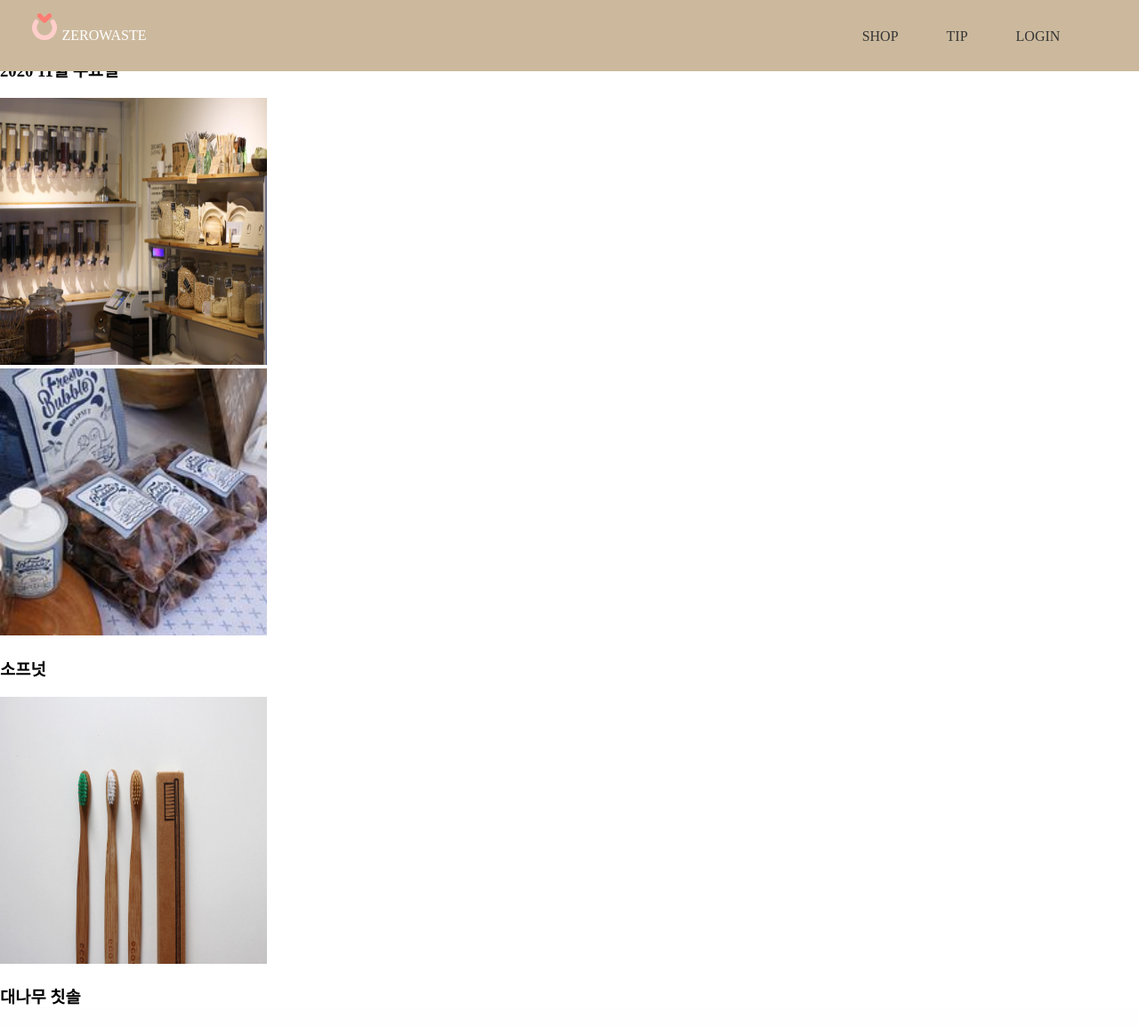
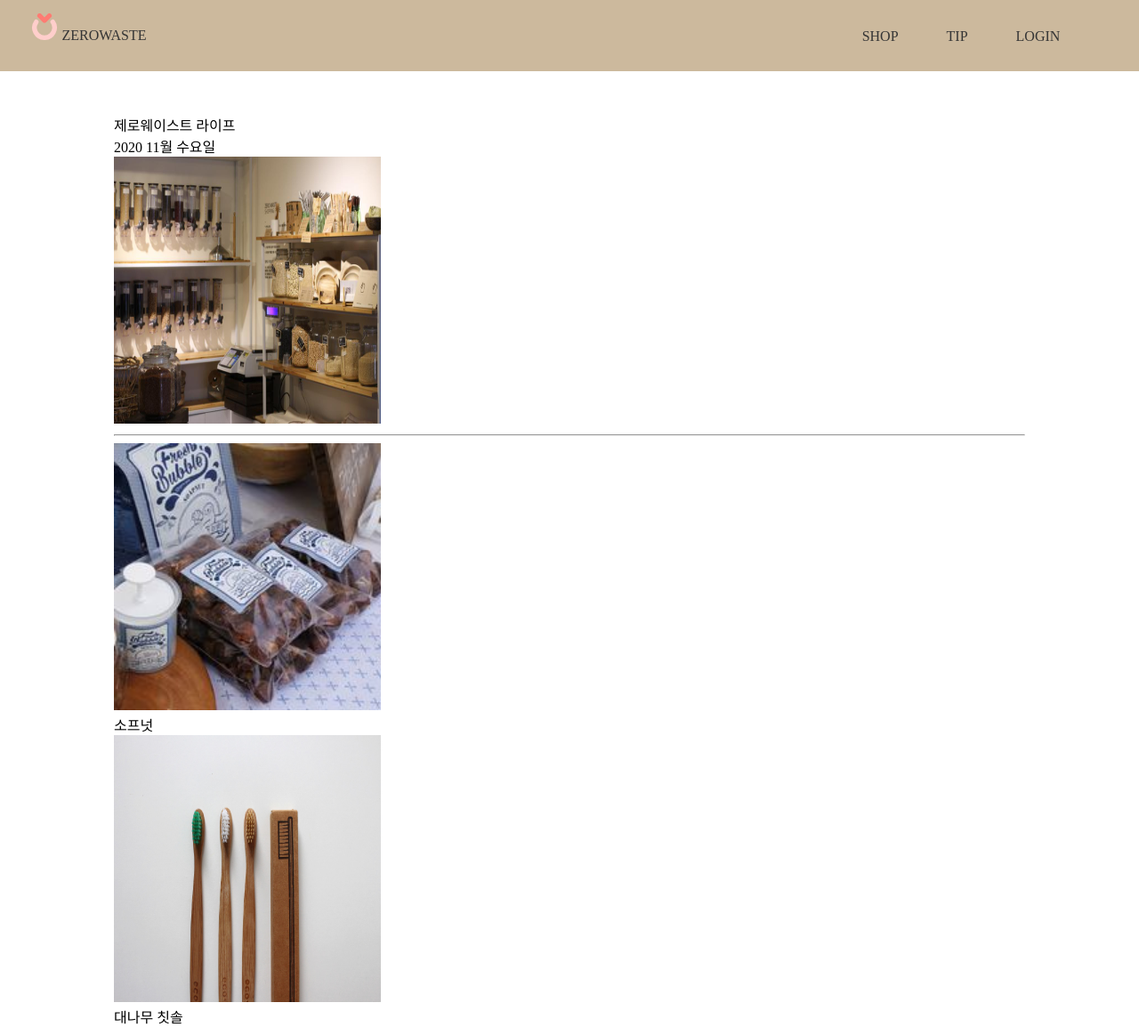
Before and after one commit to Kim-jisoo11/Finalzebra, a Django app: page /tip/1 in a window 1280 px wide. Shown: the whole page at 89% size. Before the commit the page ends 1129 px from the top, so only its background shows below. Run offline with Django 3.2, Linux system fonts and the light colour scheme; data comes from the database, SQL or seed files in the repository; both versions use the stored data as it was after the commit.

Commit message:
tip_detail.css 추가

```diff
--- /dev/null
+++ b/zebraproject/zebraapp/static/css/tip_detail.css
@@ -0,0 +1,3 @@
+.grid-container {
+    margin: 10%;
+}
--- a/zebraproject/zebraapp/templates/tip_detail.html
+++ b/zebraproject/zebraapp/templates/tip_detail.html
@@ -2,21 +2,21 @@
 {% load static %}
 {% block title %}팁{% endblock %}
 
-{% block link %}{% static 'css/tip.css' %}{% endblock %}
+{% block link %}{% static 'css/tip_detail.css' %}{% endblock %}
 
 {% block content %}
+<div class="grid-container">
+    <div class="title">{{tip.title}}</div>
+    <div class="">{{tip.pub_date|date:"Y M D"}}</div>
+    <img src="{{ tip.cover.url }}" width="300px" height="300px" alt="tipimage">
 
-<h3>{{tip.title}}</h3>
-<h3>{{tip.pub_date|date:"Y M D"}}</h3>
-<img src="{{ tip.cover.url }}" width="300px" height="300px" alt="tipimage">
+    <hr>
 
-<br>
+    {% for body in tip.tipbody_set.all %}
 
-{% for body in tip.tipbody_set.all %}
+    <img src="{{ body.image.url }}" class="img" width="300px" height="300px" alt="Responsive image">
+    <div class="body">{{body.body}}</div>
 
-<img src="{{ body.image.url }}" class="img" width="300px" height="300px" alt="Responsive image">
-<h3>{{body.body}}</h3>
-
-{% endfor %}
-
+    {% endfor %}
+</div>
 {% endblock content %}
```
Also changed, not shown: zebraproject/db.sqlite3, zebraproject/zebraapp/static/css/tip.css (line endings or trailing spaces).
